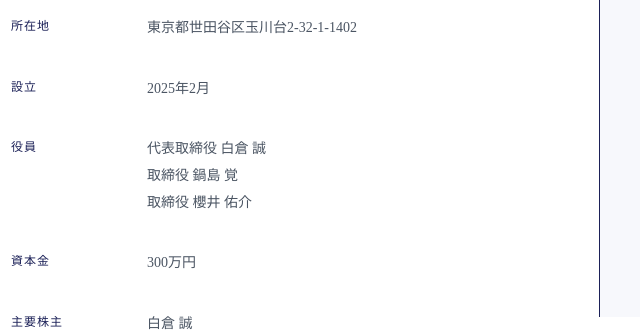
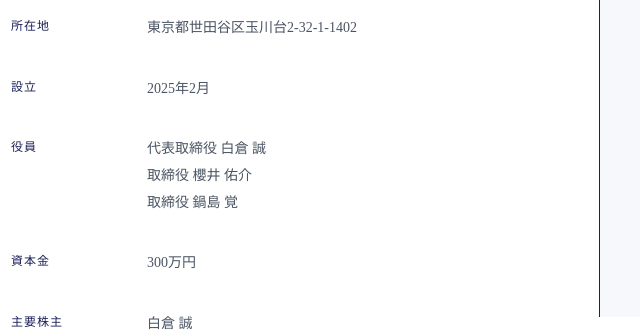
Before and after one commit to aomono/asp-website, a plain HTML site: page index.html in a window 1280 px wide. Shown: the part 4142-4474 px from the top of the page, 81-721 px from the left. Drawn offline with nearby package versions, Linux system fonts and the light colour scheme.

Commit message:
fix: 役員の表示順を白倉・櫻井・鍋島に変更 (#1)
Co-authored-by: Yusuke Sakurai <yusuke.sakurai@asterio-sp.com>

```diff
--- a/index.html
+++ b/index.html
@@ -952,7 +952,7 @@
             </tr>
             <tr>
               <th>役員</th>
-              <td>代表取締役 白倉 誠<br>取締役 鍋島 覚<br>取締役 櫻井 佑介</td>
+              <td>代表取締役 白倉 誠<br>取締役 櫻井 佑介<br>取締役 鍋島 覚</td>
             </tr>
             <tr>
               <th>資本金</th>
```
